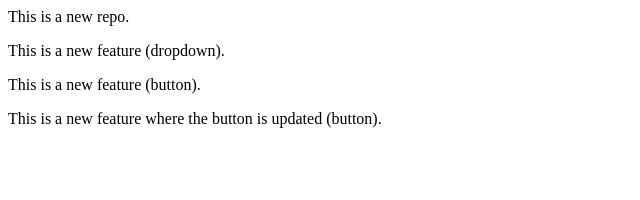
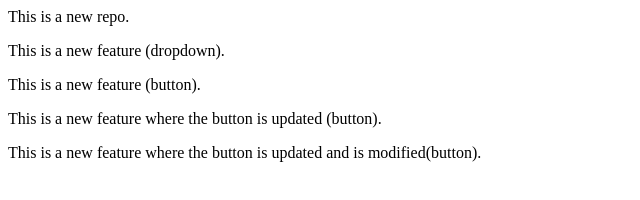
Before and after one commit to Ayushgc2004/localrepo, a plain HTML site: page index.html in a window 1280 px wide. Shown: the whole page, without its empty margins (0-640 px from the left). Drawn offline with Linux system fonts and the light colour scheme.

Commit message:
Update index.html

```diff
--- a/index.html
+++ b/index.html
@@ -7,3 +7,5 @@
 
 
 <p> This is a new feature where the button is updated (button).</p>
+
+<p> This is a new feature where the button is updated and is modified(button).</p>
```
